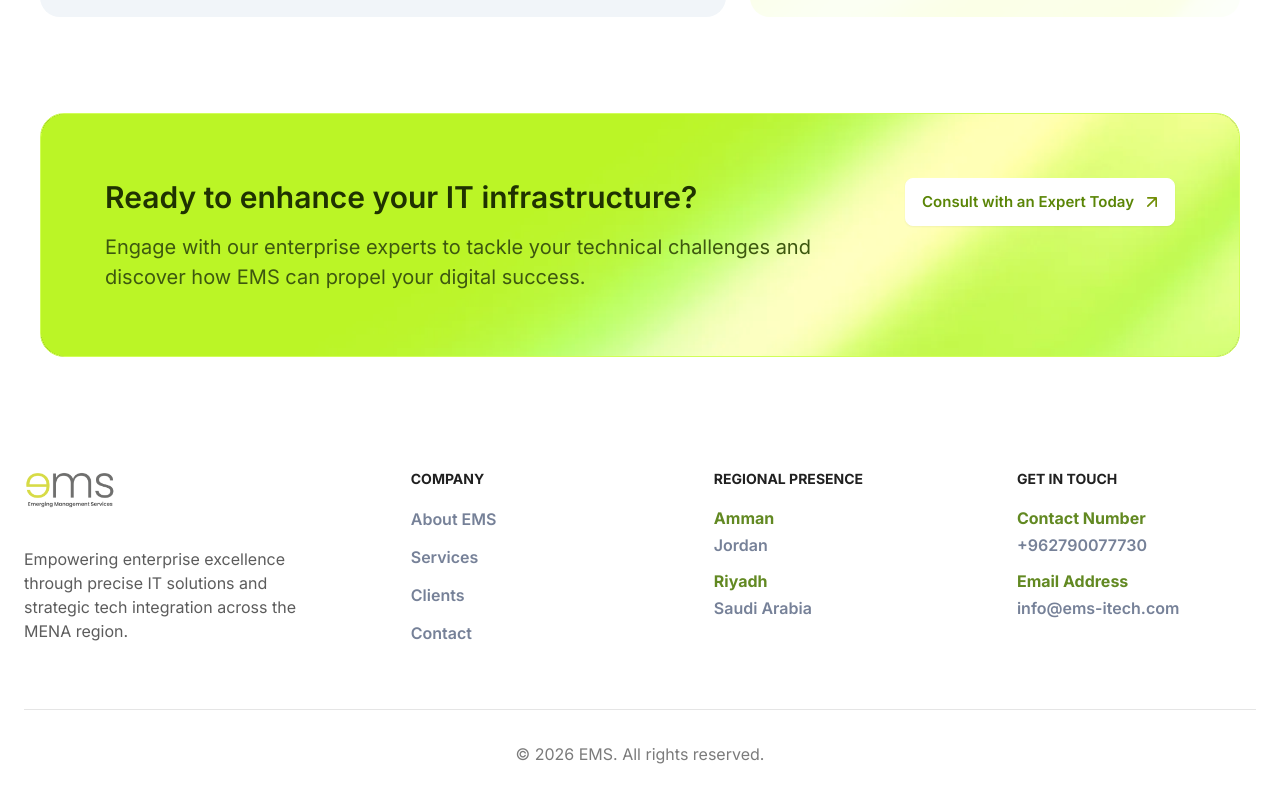
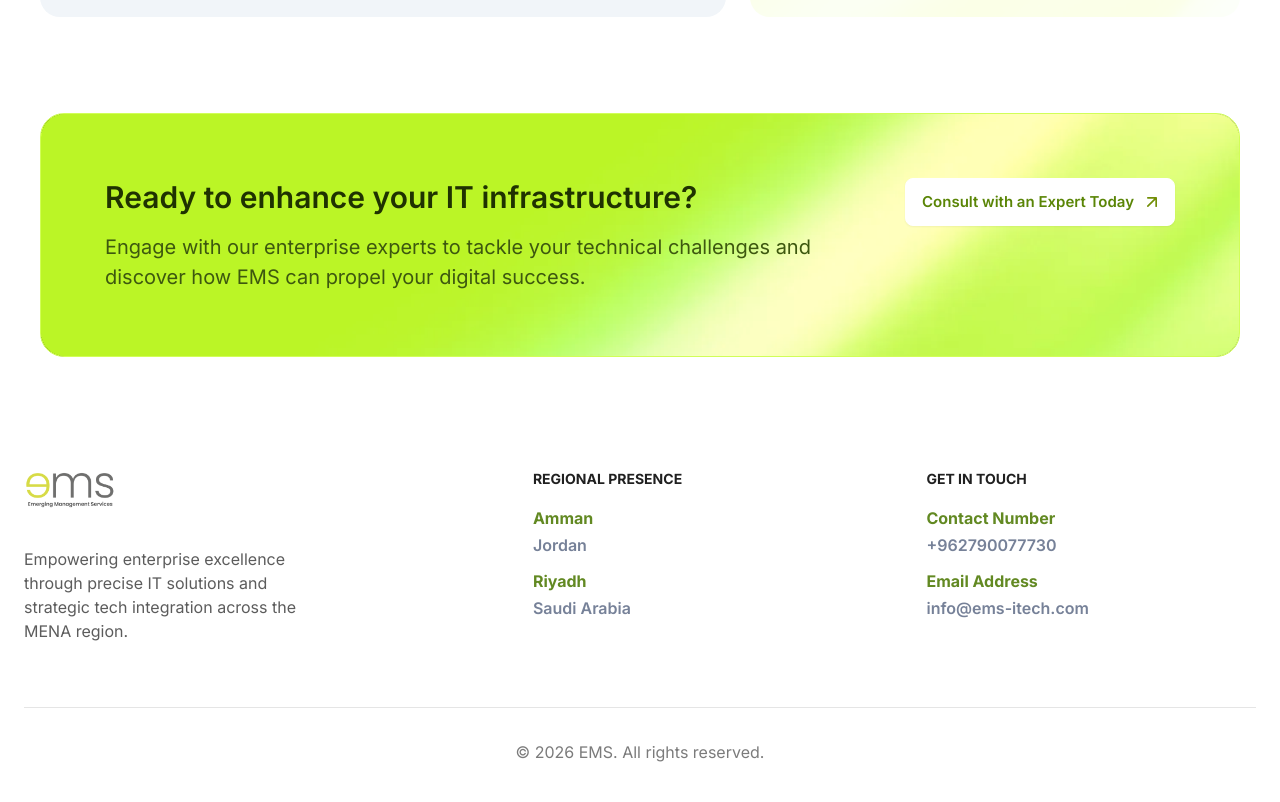
Before and after one commit to ems-itech/ems-website, a Next.js app: page / in a window 1280 px wide. Shown: the part 3532-4334 px from the top of the page. Built offline with nearby package versions, Linux system fonts and the light colour scheme.

Commit message:
fixed the footer

```diff
--- a/app/components/layout/Footer.module.css
+++ b/app/components/layout/Footer.module.css
@@ -11,7 +11,7 @@
 
 .columns {
   display: grid;
-  grid-template-columns: 1.35fr repeat(3, minmax(0, 1fr));
+  grid-template-columns: 1.35fr repeat(2, minmax(0, 1fr));
   gap: 64px;
   align-items: start;
 }
@@ -42,7 +42,6 @@
 }
 
 .presenceList,
-.companyList,
 .contactList {
   display: grid;
   gap: 12px;
@@ -59,18 +58,8 @@
 }
 
 .presenceList,
-.companyList,
 .contactList {
   gap: 14px;
-}
-
-.companyList a {
-  text-decoration: none;
-  transition: color 160ms ease;
-}
-
-.companyList a:hover {
-  color: #628922;
 }
 
 .presenceItem,
--- a/app/components/layout/Footer.tsx
+++ b/app/components/layout/Footer.tsx
@@ -11,13 +11,6 @@
   { city: "Riyadh", detail: "Saudi Arabia" },
 ];
 
-const companyLinks = [
-  { href: "/about", label: "About EMS" },
-  { href: "/services", label: "Services" },
-  { href: "/clients", label: "Clients" },
-  { href: "/contact", label: "Contact" },
-] as const;
-
 export function Footer() {
   return (
     <footer className={styles.footer}>
@@ -26,19 +19,6 @@
           <div>
             <FooterLogo />
             <FooterDescription />
-          </div>
-
-          <div>
-            <h2 className={styles.heading}>Company</h2>
-            <ul className={styles.companyList}>
-              {companyLinks.map((link) => (
-                <li key={link.href}>
-                  <Link className={styles.secondaryText} href={link.href}>
-                    {link.label}
-                  </Link>
-                </li>
-              ))}
-            </ul>
           </div>
 
           <div>
```
